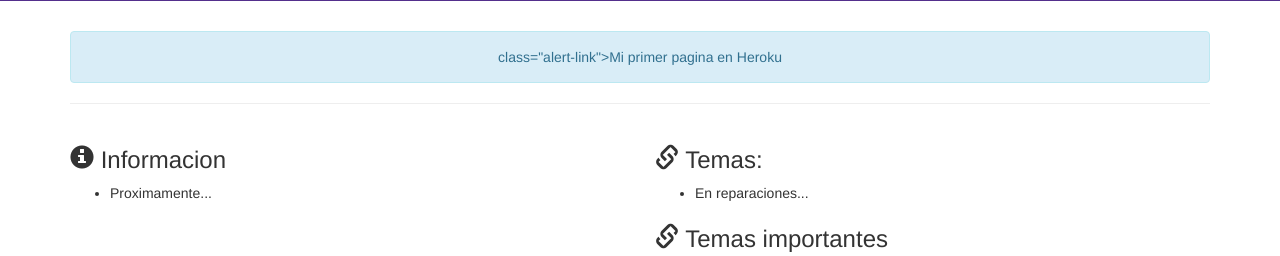
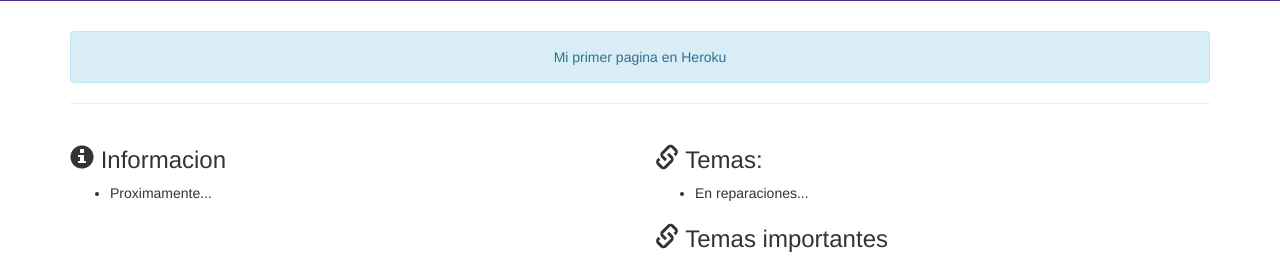
Before and after one commit to Samarripano/act02, a PHP site: template web/views/index.twig in a window 1280 px wide. Shown: the part 509-765 px from the top of the page. Run offline with PHP 8.4, Linux system fonts and the light colour scheme; the template is opened without the code that fills it, so the values that code supplies are empty; some libraries are stand-ins or nearby versions.

Commit message:
Update index.twig

```diff
--- a/web/views/index.twig
+++ b/web/views/index.twig
@@ -11,7 +11,7 @@
 </div>
 <div class="container">
   <div class="alert alert-info text-center" role="alert">
-   class="alert-link">Mi primer pagina en Heroku
+   Mi primer pagina en Heroku
   </div>
   <hr>
   <div class="row">
```
